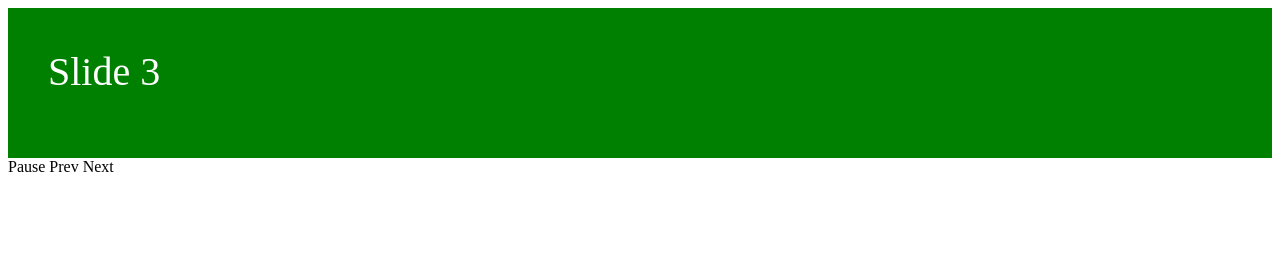
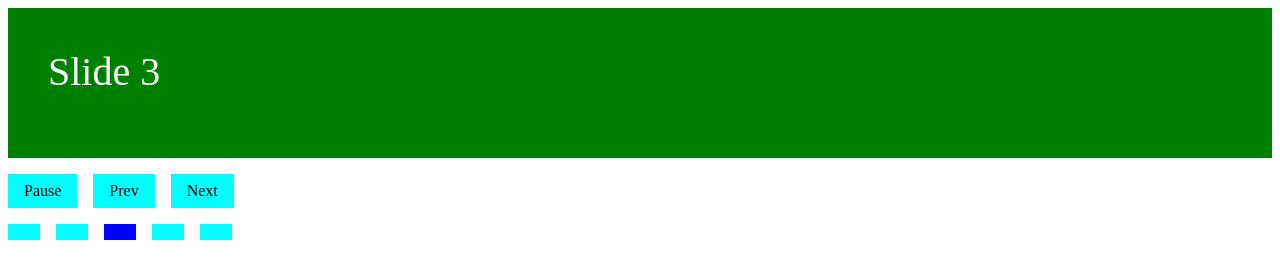
Before and after one commit to Titef84/lesson_20_carousel, a website: page index.html in a window 1280 px wide. Drawn offline with nearby package versions, Linux system fonts and the light colour scheme; files that its build step writes are made by us from their sources.

Commit message:
создал кнопки управления

```diff
--- a/assets/css/style.css
+++ b/assets/css/style.css
@@ -49,3 +49,30 @@
 .slide:nth-of-type(5) {
   background: purple;
 }
+
+.indicators,
+.controls {
+  display: flex;
+  gap: 1em;
+  margin-top: 1em;
+}
+
+.control {
+  background-color: aqua;
+  display: block;
+  padding: 0.5em 1em;
+  cursor: pointer;
+  user-select: none;
+}
+
+.indicator {
+  background-color: aqua;
+  display: block;
+  padding: 0.5em 1em;
+  cursor: pointer;
+  user-select: none;
+}
+
+.indicator.active {
+  background-color: blue;
+}
--- a/assets/js/main.js
+++ b/assets/js/main.js
@@ -1,4 +1,6 @@
 const slides = document.querySelectorAll('.slide');
+const indicators = document.querySelectorAll('.indicator');
+const indicatorsContainer = document.querySelectorAll('.indicators');
 const pauseBtn = document.querySelector('#pause-btn');
 const prevBtn = document.querySelector('#prev-btn');
 const nextBtn = document.querySelector('#next-btn');
@@ -10,8 +12,10 @@ let inteval = 2000;
 
 function gotoNth(n) {
   slides[currentSlide].classList.toggle('active');
+  indicators[currentSlide].classList.toggle('active');
   currentSlide = (n + slides.length) % slides.length;
   slides[currentSlide].classList.toggle('active');
+  indicators[currentSlide].classList.toggle('active');
 }
 
 function gotoNext() {
@@ -57,8 +61,19 @@ function prev() {
   pause();
   gotoPrev();
 }
+
+function indicate(e) {
+  const target = e.target;
+  if (target.classList.contains('indicator')) {
+    pause();
+    gotoNth(+target.getAttribute('data-slide-to'));
+  }
+}
+
 pauseBtn.addEventListener('click', pausePlay);
 prevBtn.addEventListener('click', prev);
 nextBtn.addEventListener('click', next);
 
 timerID = setInterval(gotoNext, inteval);
+
+indicatorsContainer.addEventListener('click', indicate);
--- a/index.html
+++ b/index.html
@@ -27,6 +27,13 @@
       <span class="control control-prev" id="prev-btn">Prev</span>
       <span class="control control-next" id="next-btn">Next</span>
     </div>
+    <div id="indicators-container" class="indicators">
+      <div class="indicator active" data-slide-to="0"></div>
+      <div class="indicator" data-slide-to="1"></div>
+      <div class="indicator" data-slide-to="2"></div>
+      <div class="indicator" data-slide-to="3"></div>
+      <div class="indicator" data-slide-to="4"></div>
+    </div>
   </div>
 
 
```
